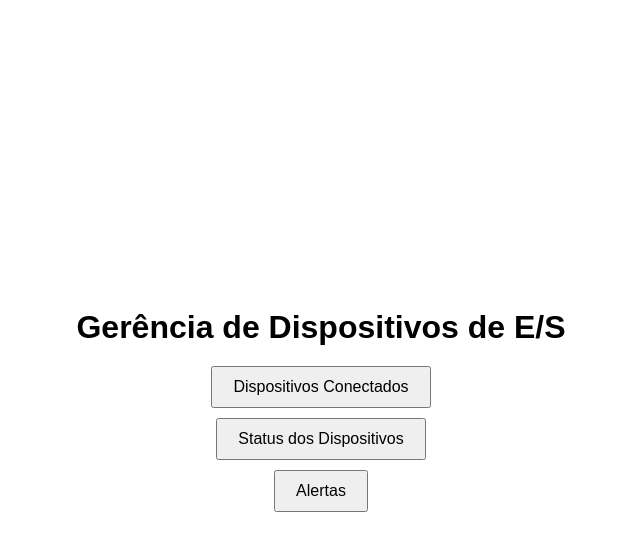
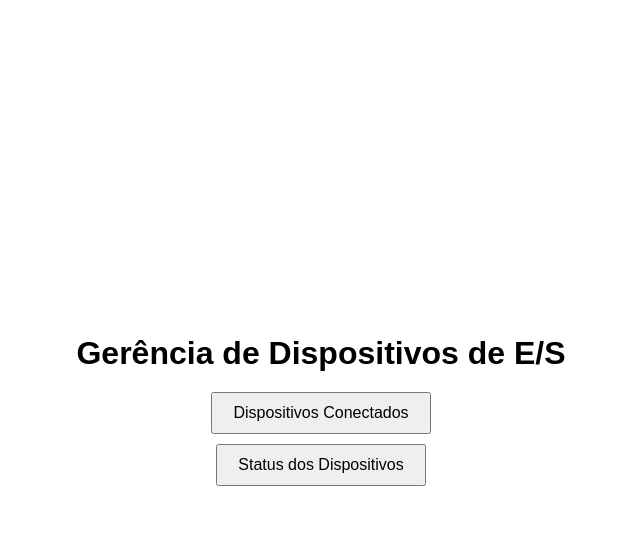
Before and after one commit to carloscz17/gerenciamento_dispositivos, a Flask app: page / in a window 1280 px wide. Shown: the top 551 px of the page, without its empty margins (319-959 px from the left). Run offline with Flask 3, Linux system fonts and the light colour scheme.

Commit message:
Removendo o botão alertas e seu endpoint, ainda falta implementar

```diff
--- a/app.py
+++ b/app.py
@@ -1,6 +1,5 @@
 from flask import Flask, render_template, jsonify
 from utils.monitoramento import obter_dispositivos_conectados, obter_status_dispositivos, dispositivos_inativos
-from utils.alertas import verificar_alertas
 import threading
 import time
 
@@ -18,10 +17,6 @@ def dispositivos():
 def status():
     return render_template('status.html')
 
-@app.route('/alertas')
-def alertas():
-    return render_template('alertas.html')
-
 @app.route('/api/dispositivos')
 def api_dispositivos():
     dispositivos = obter_dispositivos_conectados()
@@ -31,15 +26,8 @@ def api_dispositivos():
 def api_status():
     dispositivos = obter_dispositivos_conectados()
     status = obter_status_dispositivos(dispositivos)
-    return jsonify({'status': status})
-
-@app.route('/api/alertas')
-def api_alertas():
-    dispositivos = obter_dispositivos_conectados()
-    status = obter_status_dispositivos(dispositivos)
-    alertas = verificar_alertas(status)
     dispositivos_inativos_lista = list(dispositivos_inativos.values())
-    return jsonify({'alertas': alertas, 'dispositivos_inativos': dispositivos_inativos_lista})
+    return jsonify({'status': status, 'dispositivos_inativos': dispositivos_inativos_lista})
 
 def atualizacao_continua():
     while True:
--- a/templates/index.html
+++ b/templates/index.html
@@ -35,7 +35,6 @@
     <div class="button-container">
         <button onclick="window.location.href='/dispositivos'">Dispositivos Conectados</button>
         <button onclick="window.location.href='/status'">Status dos Dispositivos</button>
-        <button onclick="window.location.href='/alertas'">Alertas</button>
     </div>
 </body>
 </html>
```
Also changed, not shown: templates/status.html (+13 -2 lines).
